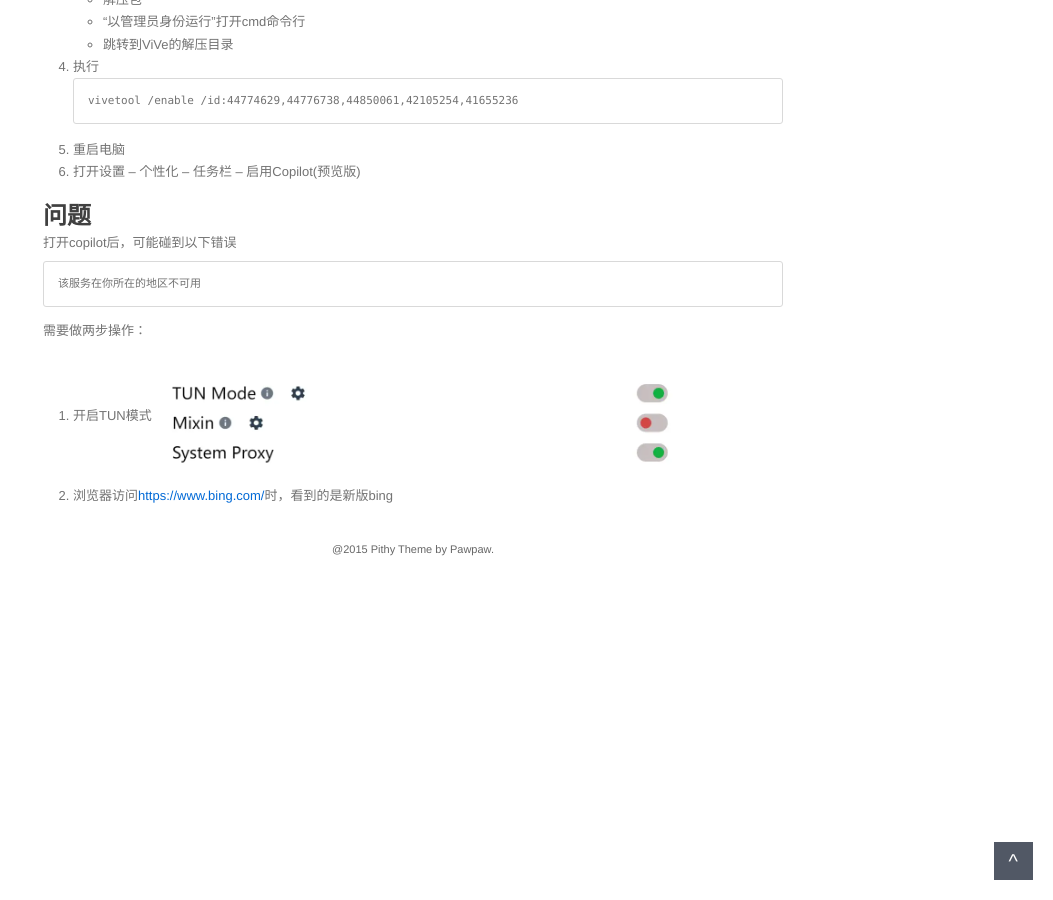
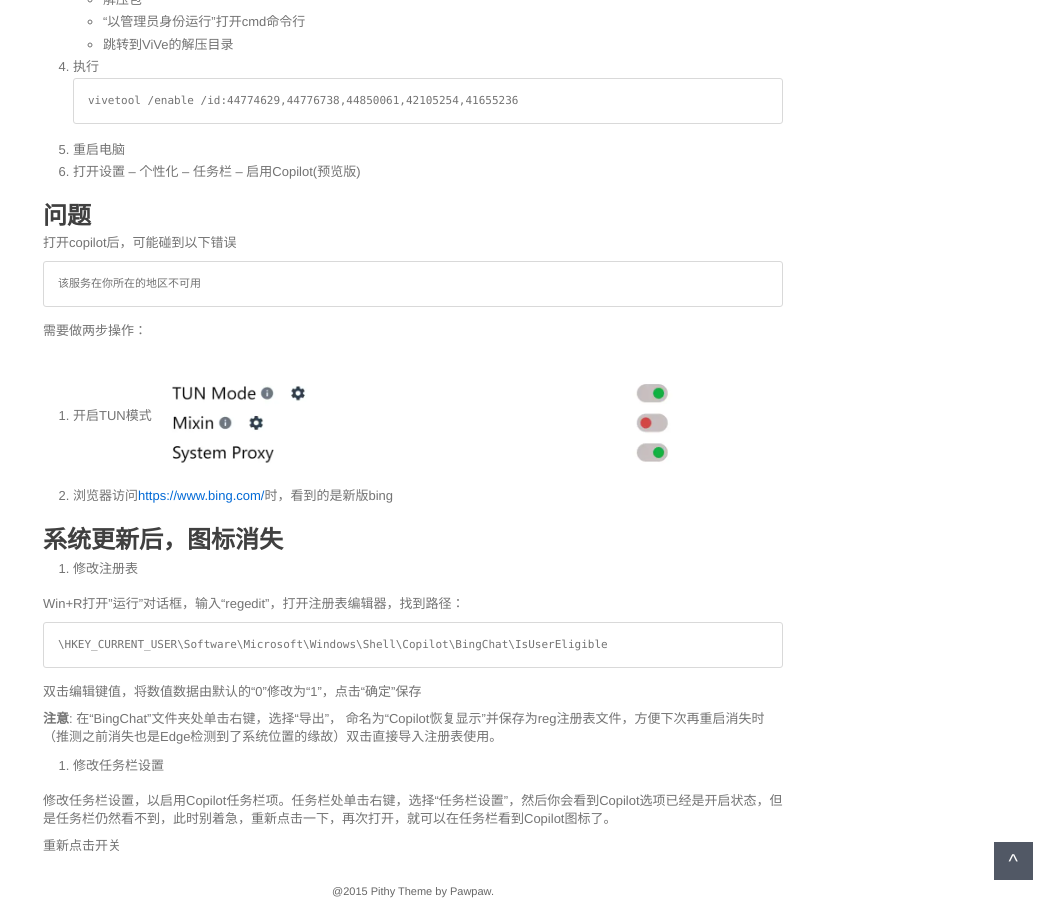
Before and after one commit to litterGuy/litterGuy.github.io, a Jekyll site: the page built from _posts/2023-12-29-windows11开启Copilot(预览版).md, in a window 1280 px wide and 900 px high, scrolled down 591 px. Shown: the whole window, without its empty margins (227-1280 px from the left). Built offline with Jekyll 4.4.1, drawn with Linux system fonts in a browser that asks for light colours; comment, search, counter and statistics services are not loaded.

Commit message:
Update 2023-12-29-windows11开启Copilot(预览版).md

````diff
--- a/_posts/2023-12-29-windows11开启Copilot(预览版).md
+++ b/_posts/2023-12-29-windows11开启Copilot(预览版).md
@@ -45,4 +45,24 @@
 2. 浏览器访问[https://www.bing.com/](https://www.bing.com/)时，看到的是新版bing
 
 
+## 系统更新后，图标消失
+
+1. 修改注册表
+
+Win+R打开"运行"对话框，输入“regedit”，打开注册表编辑器，找到路径：
+
+```
+\HKEY_CURRENT_USER\Software\Microsoft\Windows\Shell\Copilot\BingChat\IsUserEligible
+```
+
+双击编辑键值，将数值数据由默认的“0”修改为“1”，点击“确定”保存
+
+**注意**: 在“BingChat”文件夹处单击右键，选择“导出”， 命名为“Copilot恢复显示”并保存为reg注册表文件，方便下次再重启消失时（推测之前消失也是Edge检测到了系统位置的缘故）双击直接导入注册表使用。
+
+2. 修改任务栏设置
+
+修改任务栏设置，以启用Copilot任务栏项。任务栏处单击右键，选择“任务栏设置”，然后你会看到Copilot选项已经是开启状态，但是任务栏仍然看不到，此时别着急，重新点击一下，再次打开，就可以在任务栏看到Copilot图标了。
+
+重新点击开关
+
 [1]: /images/clashx-tun.png
````
